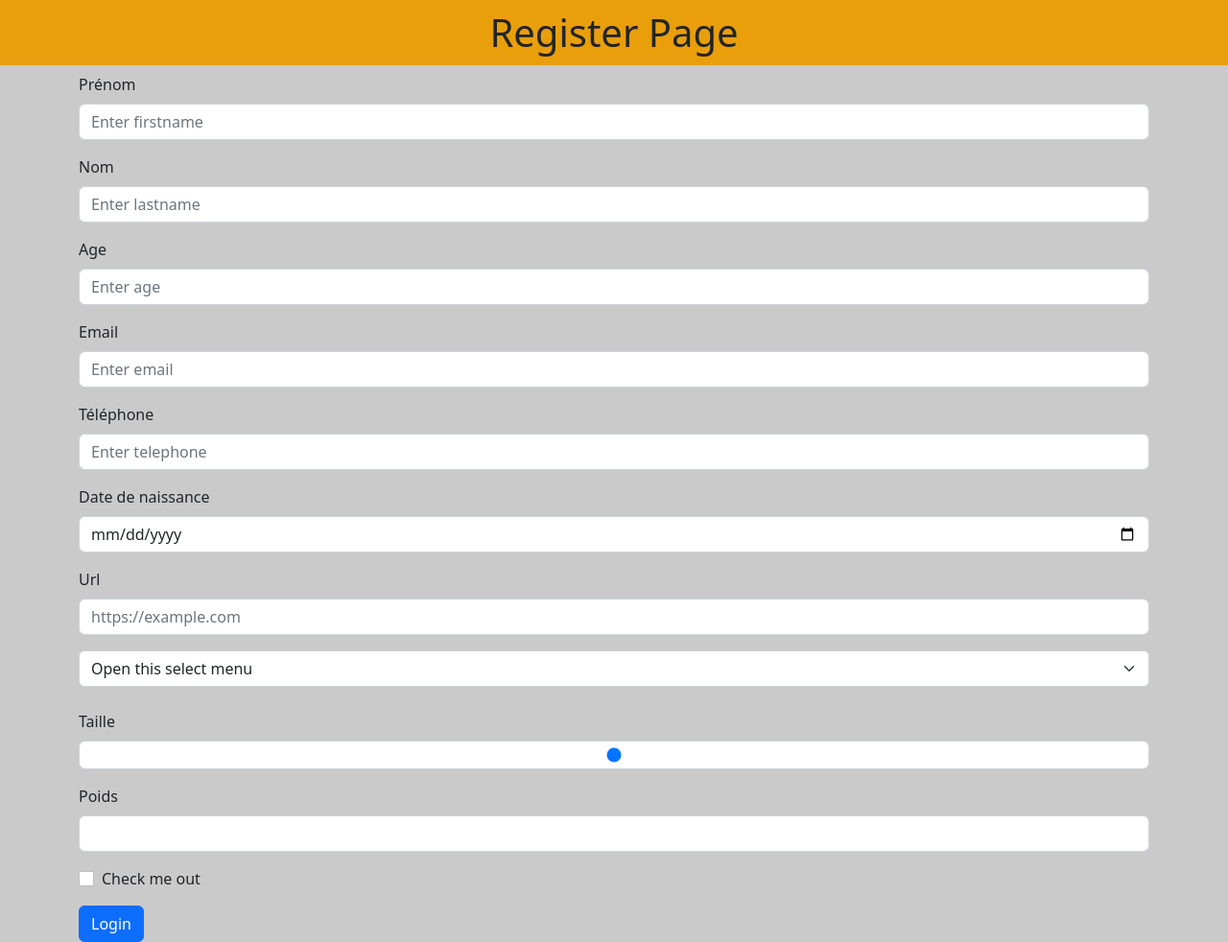
After one commit to enismermer/Track_calories, a PHP site: page /register.php in a window 1280 px wide. The commit adds this page. Shown: the whole page at 96% size. Run offline with PHP 8.4, Linux system fonts and the light colour scheme.

Commit message:
modified

```diff
--- a/assets/css/app.css
+++ b/assets/css/app.css
@@ -1,5 +1,76 @@
+header {
+  background-color: rgb(233, 159, 11);
+  padding: 10px;
+  color: white;
+}
+
+.title {
+  font-size: 2.5em;
+}
+
+.dataUser {
+  position: relative;
+  background: linear-gradient(to bottom, rgb(233, 159, 11), rgb(128, 0, 73));
+}
+
 body {
-  background: rgb(210, 12, 45);
+  background: rgb(203, 202, 202);
+}
+
+.containerApp {
+  display: flex;
+  flex-direction: column;
+  height: 100vh;
+}
+
+main {
+  flex: 1;
+  overflow-y: scroll;
+}
+
+.doughnut {
+  width: 400px;
+  margin: auto;
+  position: relative;
+}
+.doughnut .kcal {
+  position: absolute;
+  top: 50%;
+  left: 50%;
+  transform: translate(-50%, -50%);
+  color: white;
+  font-size: 1.3rem;
+}
+
+.custom-shape-divider-bottom-1671192619 {
+  position: absolute;
+  bottom: 0;
+  left: 0;
+  width: 100%;
+  overflow: hidden;
+  line-height: 0;
+}
+
+.custom-shape-divider-bottom-1671192619 svg {
+  position: relative;
+  display: block;
+  width: calc(100% + 1.3px);
+  height: 94px;
+}
+
+.custom-shape-divider-bottom-1671192619 .shape-fill {
+  fill: #FFFFFF;
+}
+
+.food {
+  background: white;
+  border-radius: 20px;
+  box-shadow: 5px 4px 8px -1px #000000;
+  margin-bottom: 10px;
+  padding: 2rem;
+}
+.food .KgFood {
+  color: grey;
 }
 
 /*# sourceMappingURL=app.css.map */
--- /dev/null
+++ b/assets/js/app.js
@@ -0,0 +1,36 @@
+console.log("coucou from app.js");
+
+
+
+
+const ctx = document.getElementById('myChart');
+
+new Chart(ctx, {
+  type: 'doughnut',
+  data: {
+    labels: ['Big Mac', 'Pain au chocolat', 'Pâtes carbonara'],
+    datasets: [{
+      label: '',
+      data: [400,250,1200],
+      borderWidth: false,
+      hoverOffset:20,
+      backgroundColor: [
+        "#FF5E5B",
+        "#D8D8D8",
+        "#FFED66",
+        "#00CECB",
+        "#FFED66",
+      ],
+    }]
+  },
+  options: {
+    responsive:true,
+    cutout:"90%",
+    plugins:{
+        legend:false,
+    },
+    layout:{
+        padding:20
+    }
+  }
+});
--- a/assets/scss/app.scss
+++ b/assets/scss/app.scss
@@ -1,3 +1,70 @@
+@import 'variables.scss';
+@import 'components/header.scss';
+@import 'components/datauser.scss';
+
+// * {
+//     margin: 0;
+//     padding: 0;
+//     box-sizing: border-box;
+// }
+
 body {
-    background: blue;
+    background: rgb(203, 202, 202);
 }
+
+.containerApp {
+    display: flex;
+    flex-direction: column;
+    height: 100vh;
+}
+
+main {
+    flex: 1;
+    overflow-y: scroll;
+}
+
+.doughnut {
+    width: 400px;
+    margin: auto;
+    position: relative;
+    .kcal {
+        position: absolute;
+        top: 50%;
+        left: 50%;
+        transform: translate(-50%, -50%);
+        color: white;
+        font-size: 1.3rem;
+    }
+
+}
+
+.custom-shape-divider-bottom-1671192619 {
+    position: absolute;
+    bottom: 0;
+    left: 0;
+    width: 100%;
+    overflow: hidden;
+    line-height: 0;
+}
+
+.custom-shape-divider-bottom-1671192619 svg {
+    position: relative;
+    display: block;
+    width: calc(100% + 1.3px);
+    height: 94px;
+}
+
+.custom-shape-divider-bottom-1671192619 .shape-fill {
+    fill: #FFFFFF;
+}
+
+.food {
+    background: white;
+    border-radius: 20px;
+    box-shadow: 5px 4px 8px -1px #000000;
+    margin-bottom: 10px;
+    padding: 2rem;
+    .KgFood {
+        color: grey;
+    }
+}
--- /dev/null
+++ b/assets/scss/components/datauser.scss
@@ -0,0 +1,6 @@
+
+
+.dataUser {
+    position: relative;
+    background: linear-gradient(to bottom, $primary, $secondary);
+}
--- /dev/null
+++ b/assets/scss/components/header.scss
@@ -0,0 +1,9 @@
+header {
+    background-color: $primary;
+    padding: 10px;
+    color: white;
+}
+
+.title {
+    font-size: 2.5em;
+}
--- /dev/null
+++ b/assets/scss/variables.scss
@@ -0,0 +1,2 @@
+$primary: rgb(233, 159, 11);
+$secondary: rgb(128, 0, 73);
--- a/includes/footer.php
+++ b/includes/footer.php
@@ -1,3 +1,4 @@
 <script src="https://cdn.jsdelivr.net/npm/bootstrap@5.2.3/dist/js/bootstrap.bundle.min.js" integrity="sha384-kenU1KFdBIe4zVF0s0G1M5b4hcpxyD9F7jL+jjXkk+Q2h455rYXK/7HAuoJl+0I4" crossorigin="anonymous"></script>
+
 </body>
 </html>
--- a/includes/header.php
+++ b/includes/header.php
@@ -1,13 +1,20 @@
 <!DOCTYPE html>
 <html lang="fr">
+
 <head>
     <meta charset="UTF-8">
     <meta http-equiv="X-UA-Compatible" content="IE=edge">
     <meta name="viewport" content="width=device-width, initial-scale=1.0">
-    <link href="https://cdn.jsdelivr.net/npm/bootstrap@5.2.3/dist/css/bootstrap.min.css" rel="stylesheet" integrity="sha384-rbsA2VBKQhggwzxH7pPCaAqO46MgnOM80zW1RWuH61DGLwZJEdK2Kadq2F9CUG65" crossorigin="anonymous">
-    <link href="./assets/css/app.css" rel="stylesheet">
+    <title><?php echo $page['title']; ?> </title>
+    <link href="https://cdn.jsdelivr.net/npm/bootstrap@5.2.3/dist/css/bootstrap.min.css" rel="stylesheet"
+        integrity="sha384-rbsA2VBKQhggwzxH7pPCaAqO46MgnOM80zW1RWuH61DGLwZJEdK2Kadq2F9CUG65" crossorigin="anonymous">
+    <link rel="stylesheet" href="https://cdn.jsdelivr.net/npm/bootstrap-icons@1.10.2/font/bootstrap-icons.css">
+    <link rel="stylesheet" href="assets/css/app.css">
+    <script src="https://cdn.jsdelivr.net/npm/chart.js"></script>
+    <script src="assets/js/app.js" defer></script>
 
-    <title><?php echo $page['title']; ?></title>
+
 
 </head>
+
 <body>
--- a/package.json
+++ b/package.json
@@ -6,8 +6,10 @@
   "scripts": {
     "test": "echo \"Error: no test specified\" && exit 1",
     "sass": "sass assets/scss/app.scss assets/css/app.css --watch"
-
   },
   "author": "",
-  "license": "ISC"
+  "license": "ISC",
+  "dependencies": {
+    "chart.js": "^4.1.0"
+  }
 }
--- /dev/null
+++ b/register.php
@@ -0,0 +1,80 @@
+<?php
+
+    $page = [
+        "title" => "Track Calorie - Register"
+    ];
+
+
+    include_once('includes/header.php');
+?>
+
+<h1 style="background-color:rgb(233, 159, 11); padding:10px; text-align:center">Register Page</h1>
+
+
+    <div class="container">
+        <div class="row">
+            <div class="col">
+                <form>
+                    <div class="mb-3">
+                        <label for="firstname" class="form-label">Prénom</label>
+                        <input type="text" class="form-control" id="firstname" aria-describedby="emailHelp" placeholder="Enter firstname">
+                    </div>
+                    <div class="mb-3">
+                        <label for="lastname" class="form-label">Nom</label>
+                        <input type="text" class="form-control" id="lastname" aria-describedby="emailHelp" placeholder="Enter lastname">
+                    </div>
+                    <div class="mb-3">
+                        <label for="age" class="form-label">Age</label>
+                        <input type="number" class="form-control" id="age" placeholder="Enter age">
+                    </div>
+                    <div class="mb-3">
+                        <label for="email" class="form-label">Email</label>
+                        <input type="email" class="form-control" id="email" placeholder="Enter email">
+                    </div>
+                    <div class="mb-3">
+                        <label for="tel" class="form-label">Téléphone</label>
+                        <input type="tel" class="form-control" id="tel" placeholder="Enter telephone">
+                    </div>
+                    <div class="mb-3">
+                        <label for="date" class="form-label">Date de naissance</label>
+                        <input type="date" class="form-control" id="date">
+                    </div>
+                    <div class="mb-3">
+                        <label for="url" class="form-label">Url</label>
+                        <input type="url" class="form-control" id="url"  placeholder="https://example.com">
+                    </div>
+                    <select class="form-select" id="floatingSelect" aria-label="Floating label select example">
+                        <option selected>Open this select menu</option>
+                        <option value="1">Homme</option>
+                        <option value="2">Femme</option>
+                        <option value="3">Nonbinaire</option>
+                    </select>
+                    <br>
+                    <div class="mb-3">
+                        <label for="size" class="form-label">Taille</label>
+                        <input type="range" class="form-control" id="size" min="170" max="190" step="0.5">
+                    </div>
+                    <div class="mb-3">
+                        <label for="poids" class="form-label">Poids</label>
+                        <input type="number" class="form-control" id="poids">
+                    </div>
+                    <div class="mb-3 form-check">
+                        <input type="size" class="form-check-input" id="exampleCheck1">
+                        <label class="form-check-label" for="exampleCheck1">Check me out</label>
+                    </div>
+
+                    <a href="login.php"></a>
+                        <button type="button" class="btn btn-primary">Login</button>
+                    </a>
+                </form>
+
+            </div>
+        </div>
+    </div>
+
+
+<?php
+
+    include_once('includes/footer.php');
+
+?>
```
Also changed, not shown: index.php (+78 -34 lines), login.php (+27 -2 lines), 1 other file.
